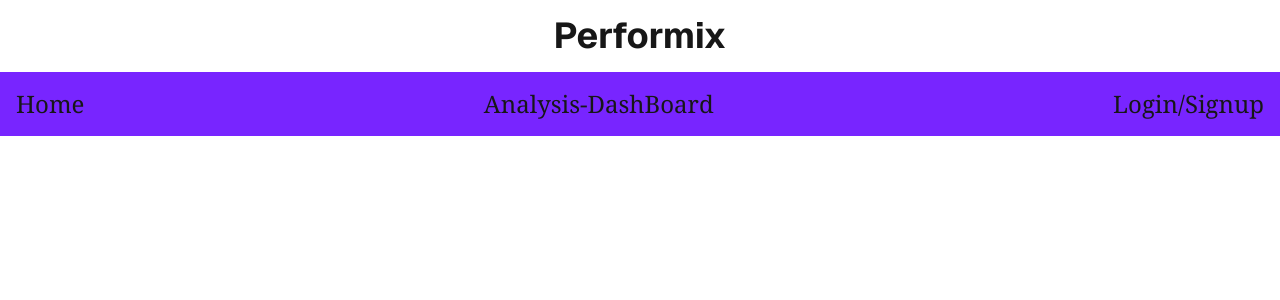
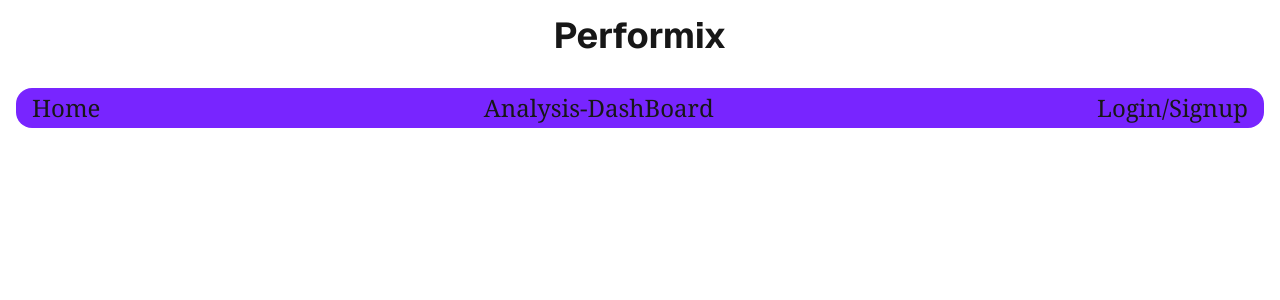
Before and after one commit to davidvensilinr/Performix, a Next.js app in the folder frontend/: page / in a window 1280 px wide. Shown: the top 300 px of the page. Built offline with nearby package versions, Linux system fonts and the light colour scheme.

Commit message:
web title shifted to navbar and navbar round styling

```diff
--- a/frontend/app/components/Navbar.tsx
+++ b/frontend/app/components/Navbar.tsx
@@ -1,7 +1,8 @@
 export default function Navbar(){
     return (
         <>
-        <nav style={{backgroundColor:'#7825ff'}} className="flex justify-between items-center p-4 bg-white">
+        <h1 className="font-sans text-center font-bold p-4 text-4xl">Performix</h1>
+        <nav style={{backgroundColor:'#7825ff'}} className="m-4 p-4 rounded-2xl h-10 flex justify-between items-center p-4 bg-white">
             <button className="font-serif text-2xl">Home</button>
             <button className="font-serif  text-2xl">Analysis-DashBoard</button>
             <button className="font-serif text-2xl">Login/Signup</button>
--- a/frontend/app/page.tsx
+++ b/frontend/app/page.tsx
@@ -2,7 +2,7 @@ import Navbar from "./components/Navbar"
 export default function Home() {
   return (
     <>
-    <h1 className="font-sans text-center font-bold p-4 text-4xl">Performix</h1>
+
     <Navbar/>
     </>
   );
--- a/frontend/app/pages/login/page.tsx
+++ b/frontend/app/pages/login/page.tsx
@@ -0,0 +1,9 @@
+import Navbar from "../../components/Navbar";
+export default function Login(){
+    return(
+        <div>
+            <Navbar/>
+
+        </div>
+    )
+}
```
